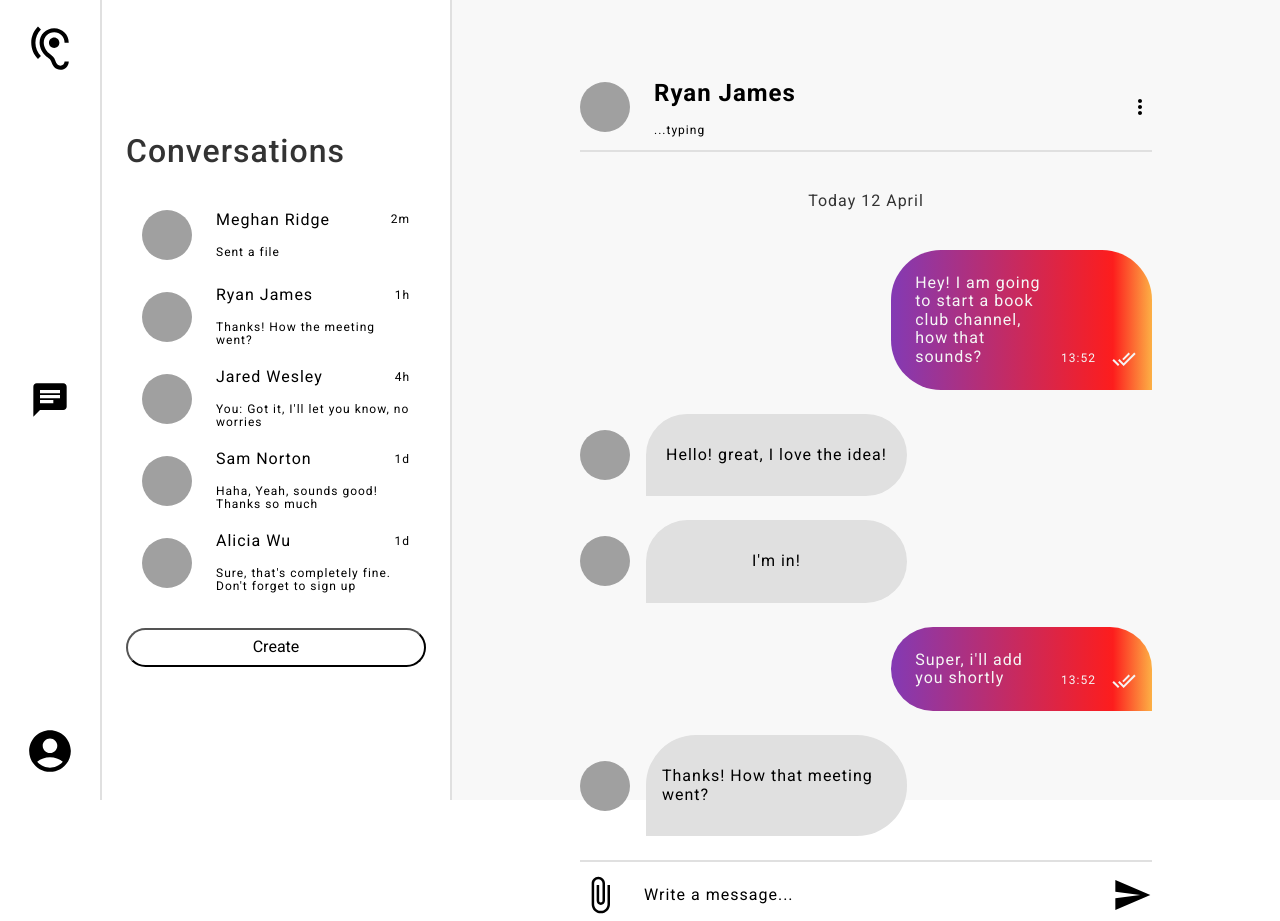
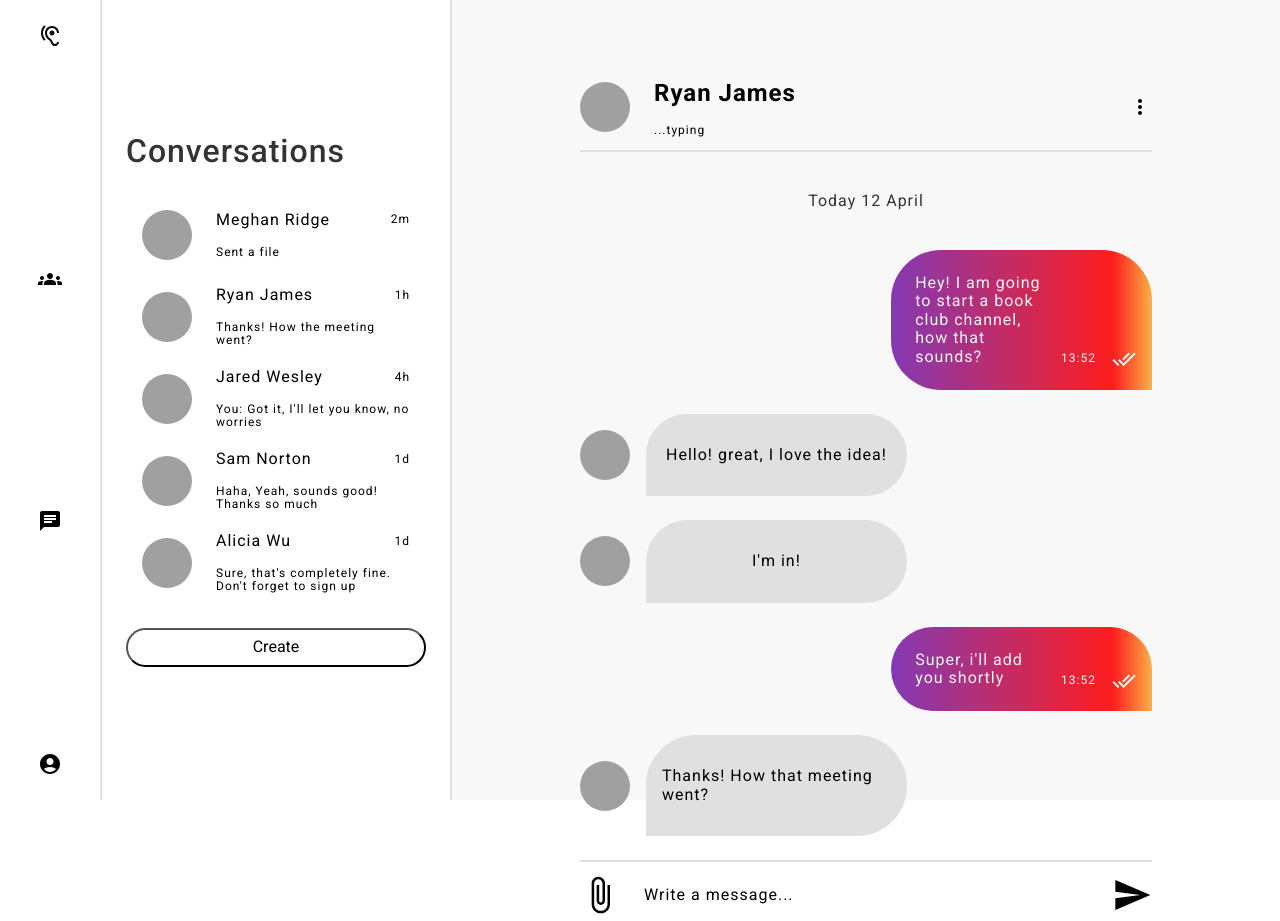
Before and after one commit to dave-forbes/messaging-app, a React (Vite) app in the folder frontend/: page / in a window 1280 px wide. Built offline with nearby package versions, Linux system fonts and the light colour scheme.

Commit message:
update Navbar
- move svg styles to module.scss
- add groups icon with onClick to toggle ConversationsList component

```diff
--- a/frontend/src/components/Navbar/Navbar.tsx
+++ b/frontend/src/components/Navbar/Navbar.tsx
@@ -2,17 +2,19 @@ import styles from "./Navbar.module.scss";
 import ChatIcon from "@mui/icons-material/Chat";
 import HearingIcon from "@mui/icons-material/Hearing";
 import AccountCircleIcon from "@mui/icons-material/AccountCircle";
+import GroupsIcon from "@mui/icons-material/Groups";
 
-export default function Navbar() {
-  const smallIcon = { fontSize: 40 };
-  const largeIcon = { fontSize: 50 };
+interface NavbarProps {
+  toggleConversationList: () => void;
+}
+
+export default function Navbar({ toggleConversationList }: NavbarProps) {
   return (
     <div className={styles.navbarContainer}>
-      <HearingIcon sx={largeIcon} />
-      <div className={styles.centralIcons}>
-        <ChatIcon sx={smallIcon} />
-      </div>
-      <AccountCircleIcon sx={largeIcon} />
+      <HearingIcon />
+      <GroupsIcon onClick={toggleConversationList} />
+      <ChatIcon />
+      <AccountCircleIcon />
     </div>
   );
 }
```
